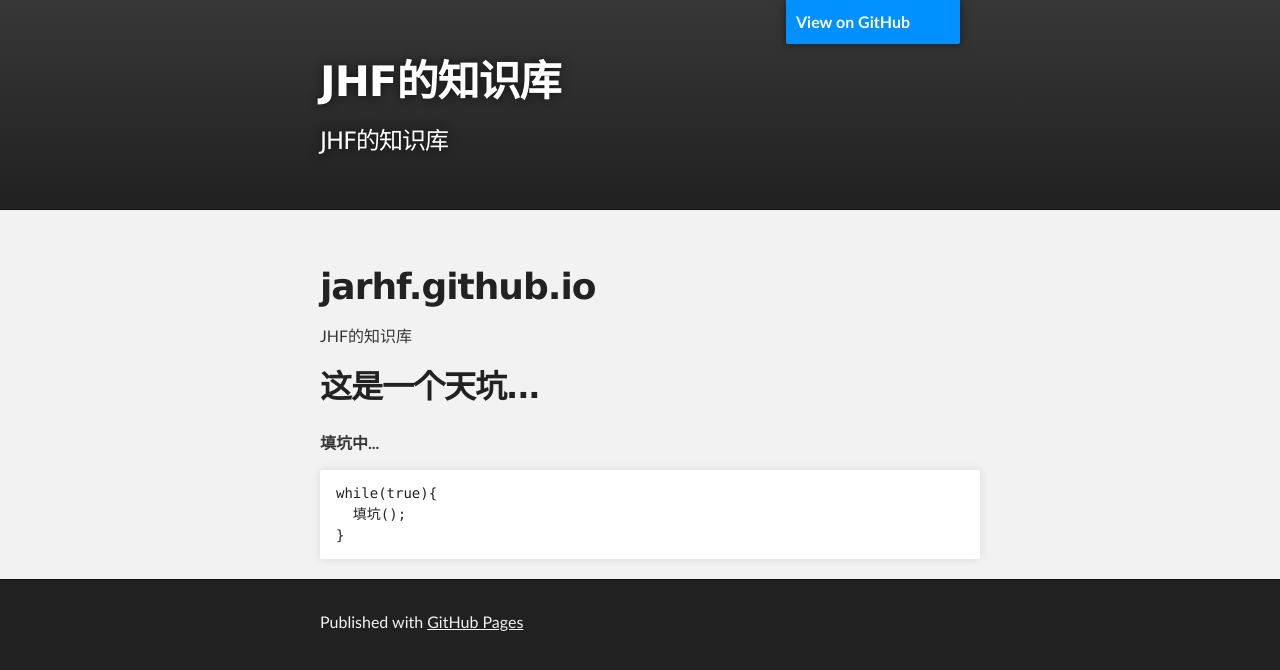
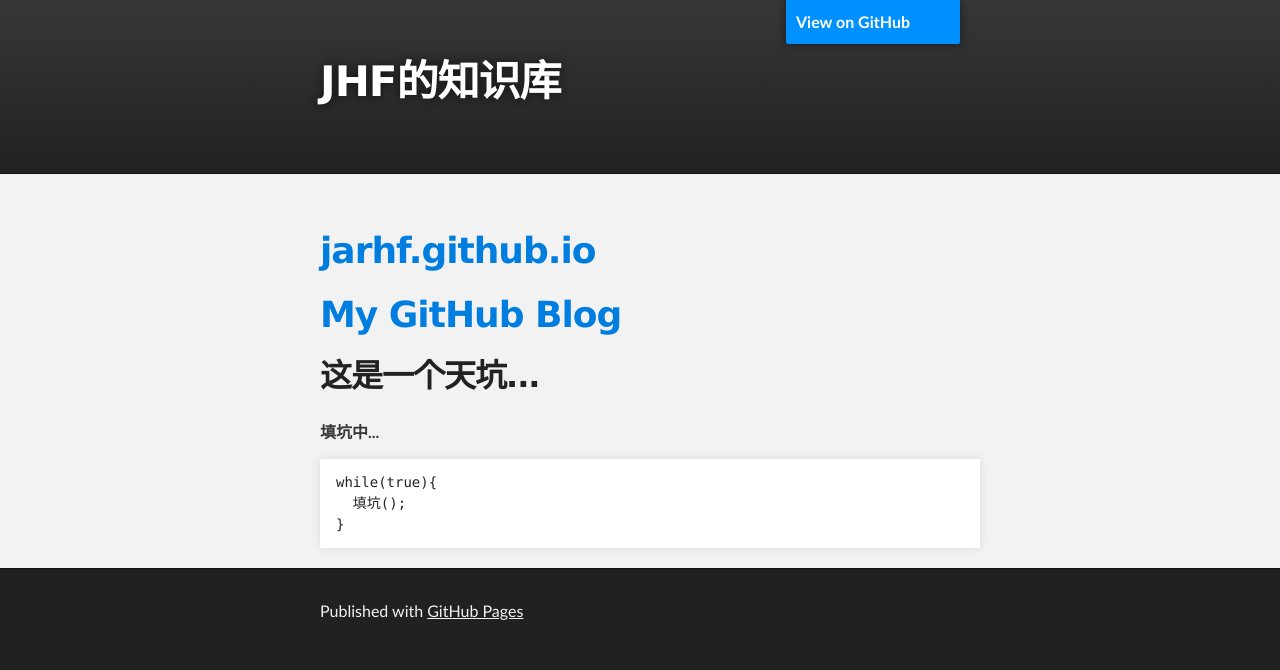
Before and after one commit to jarhf/jarhf.github.io, a Jekyll site: the page index.html, which Jekyll copies as it is, in a window 1280 px wide. Shown: the top 670 px of the page. Built offline with Jekyll 4.4.1, drawn with Linux system fonts in a browser that asks for light colours; Markdown is read by kramdown in place of the engine named in the settings.

Commit message:
Update index.html

```diff
--- a/index.html
+++ b/index.html
@@ -19,7 +19,7 @@
           <a id="forkme_banner" href="https://github.com/jarhf">View on GitHub</a>
 
           <h1 id="project_title">JHF的知识库</h1>
-          <h2 id="project_tagline">JHF的知识库</h2>
+          <h2 id="project_tagline"></h2>
 
         </header>
     </div>
@@ -28,9 +28,13 @@
     <div id="main_content_wrap" class="outer">
       <section id="main_content" class="inner">
         <h1>
-<a id="jarhfgithubio" class="anchor" href="#jarhfgithubio" aria-hidden="true"><span aria-hidden="true" class="octicon octicon-link"></span></a>jarhf.github.io</h1>
-
-<p>JHF的知识库</p>
+          <a id="jarhfgithubio" class="anchor" href="https://github.com/jarhf/jarhf.github.io" aria-hidden="true">
+          <span aria-hidden="true" class="octicon octicon-link"></span>jarhf.github.io</a>
+        </h1>
+        <h1>
+          <a id="jarhfblog" class="anchor" href="https://github.com/jarhf/jarhf.github.io/tree/master/MyBlog" aria-hidden="true">
+          <span aria-hidden="true" class="octicon octicon-link"></span>My GitHub Blog</a>
+        </h1>
 
 <h2>
 <a id="这是一个天坑" class="anchor" href="#%E8%BF%99%E6%98%AF%E4%B8%80%E4%B8%AA%E5%A4%A9%E5%9D%91" aria-hidden="true"><span aria-hidden="true" class="octicon octicon-link"></span></a>这是一个天坑...</h2>
```
